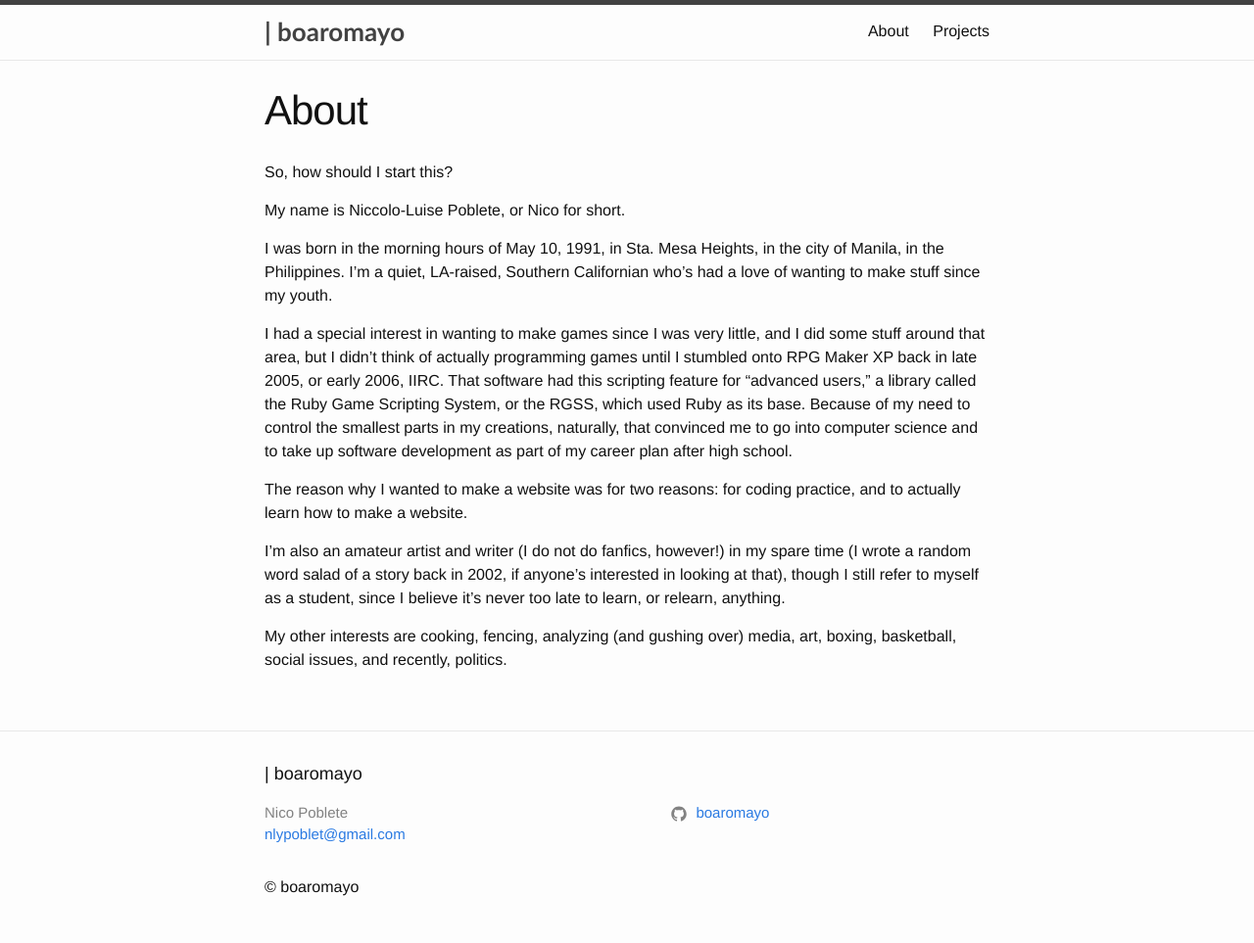
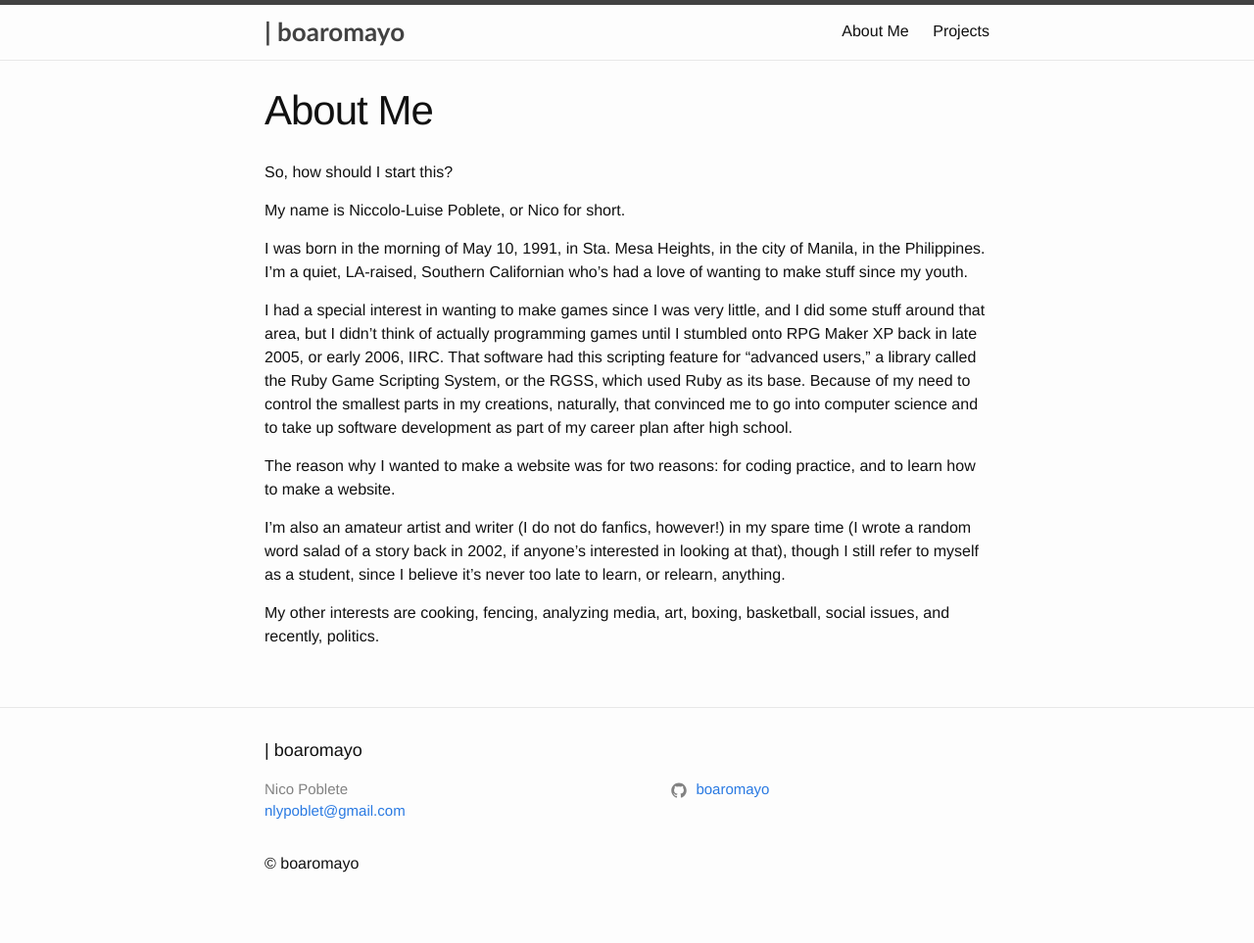
Before and after one commit to boaromayo/boaromayo.net-portfolio, a Jekyll site: the page built from about.md, in a window 1280 px wide. Shown: the whole page at 98% size. Built offline with Jekyll 4.4.1, drawn with Linux system fonts in a browser that asks for light colours; after the commit the page ends 939 px from its top, so only the background shows below that.

Commit message:
Edited about page; About->About Me

```diff
--- a/about.md
+++ b/about.md
@@ -1,6 +1,6 @@
 ---
 layout: page
-title: About
+title: About Me
 permalink: /about/
 ---
 
@@ -8,12 +8,12 @@ So, how should I start this?
 
 My name is Niccolo-Luise Poblete, or Nico for short.
 
-I was born in the morning hours of May 10, 1991, in Sta. Mesa Heights, in the city of Manila, in the Philippines. I'm a quiet, LA-raised, Southern Californian who's had a love of wanting to make stuff since my youth.
+I was born in the morning of May 10, 1991, in Sta. Mesa Heights, in the city of Manila, in the Philippines. I'm a quiet, LA-raised, Southern Californian who's had a love of wanting to make stuff since my youth.
 
 I had a special interest in wanting to make games since I was very little, and I did some stuff around that area, but I didn't think of actually programming games until I stumbled onto RPG Maker XP back in late 2005, or early 2006, IIRC. That software had this scripting feature for "advanced users," a library called the Ruby Game Scripting System, or the RGSS, which used Ruby as its base. Because of my need to control the smallest parts in my creations, naturally, that convinced me to go into computer science and to take up software development as part of my career plan after high school.
 
-The reason why I wanted to make a website was for two reasons: for coding practice, and to actually learn how to make a website.
+The reason why I wanted to make a website was for two reasons: for coding practice, and to learn how to make a website.
 
 I'm also an amateur artist and writer (I do not do fanfics, however!) in my spare time (I wrote a random word salad of a story back in 2002, if anyone's interested in looking at that), though I still refer to myself as a student, since I believe it's never too late to learn, or relearn, anything.
 
-My other interests are cooking, fencing, analyzing (and gushing over) media, art, boxing, basketball, social issues, and recently, politics.
+My other interests are cooking, fencing, analyzing media, art, boxing, basketball, social issues, and recently, politics.
```
